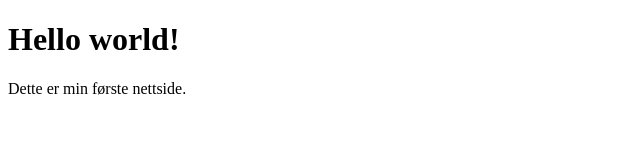
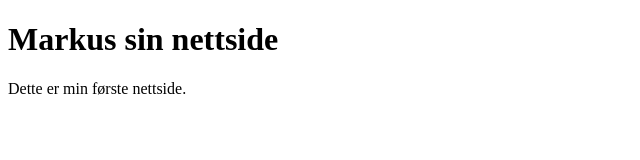
Before and after one commit to Noroff-FEU-Assignments/cross-course-project-MarkTenmann, a plain HTML site: page index.html in a window 1280 px wide. Shown: the whole page, without its empty margins (0-640 px from the left). Drawn offline with Linux system fonts and the light colour scheme.

Commit message:
fixed headline

```diff
--- a/index.html
+++ b/index.html
@@ -4,7 +4,7 @@
     <title>My first website</title>
   </head>
   <body>
-    <h1>Hello world!</h1>
+    <h1>Markus sin nettside</h1>
     <p>Dette er min første nettside.</p>
   </body>
 </html>
```
